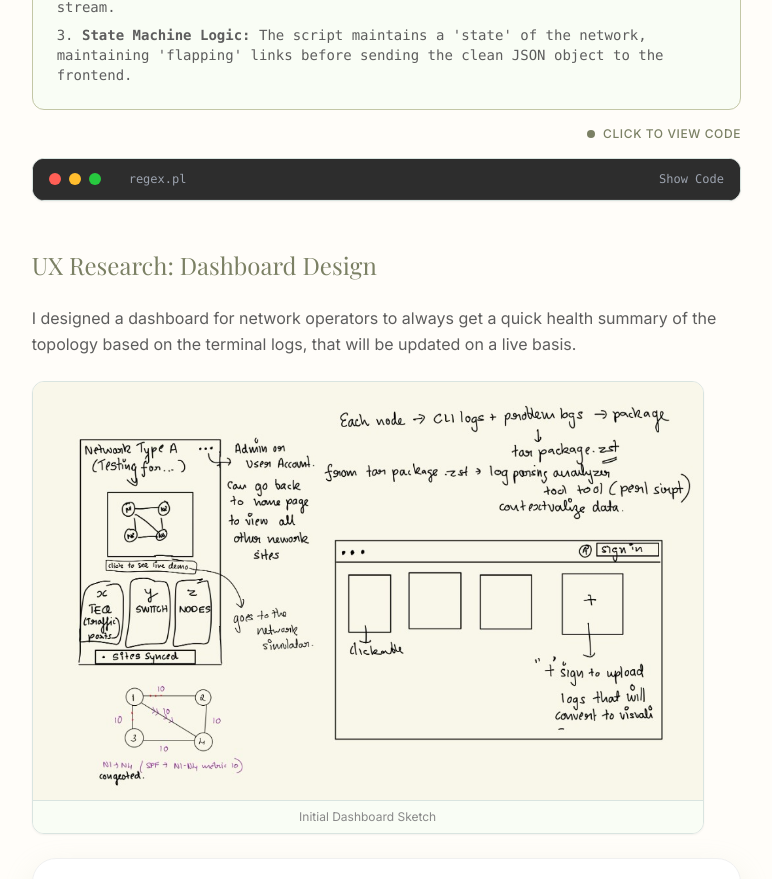
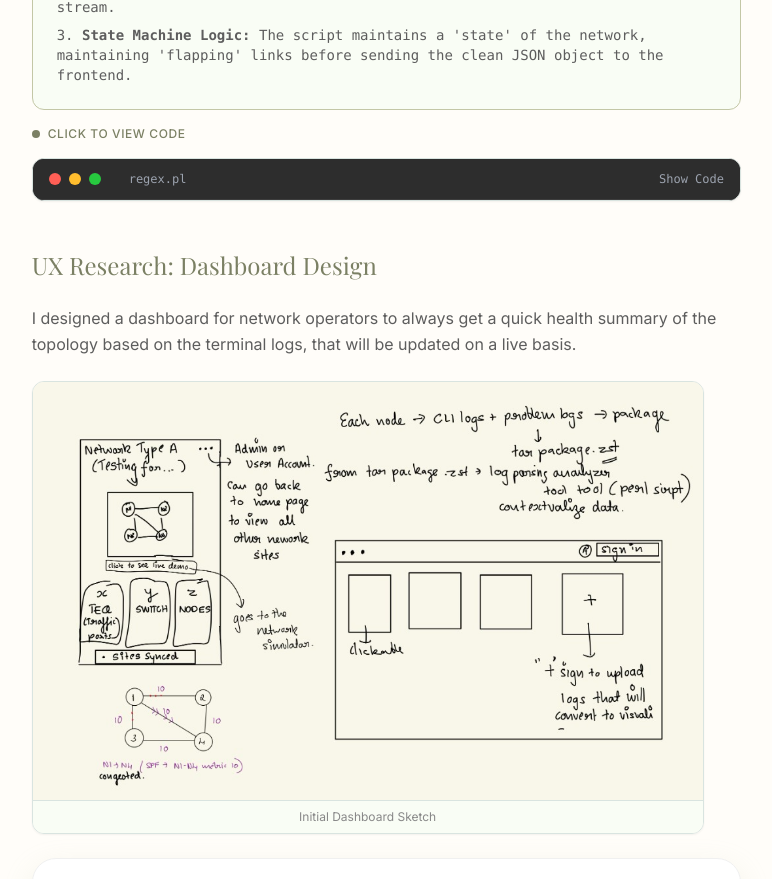
Before and after one commit to Maneesha9801/portfolio-website, a React (Vite) app: page /portfolio-website/netoptix in a window 1280 px wide. Shown: the part 3240-4119 px from the top of the page, without its empty margins (443-1215 px from the left). Built offline with nearby package versions, Linux system fonts and the light colour scheme; a web font is replaced by a local one.

Commit message:
style: Align code view notification to the left in NetOptix

```diff
--- a/src/components/NetOptix.tsx
+++ b/src/components/NetOptix.tsx
@@ -255,7 +255,7 @@
                                             </ol>
                                         </div>
 
-                                        <div className="flex justify-end items-center gap-2 mt-6 mb-2">
+                                        <div className="flex justify-start items-center gap-2 mt-6 mb-2">
                                             <span className="relative flex h-2 w-2">
                                                 <span className="animate-ping absolute inline-flex h-full w-full rounded-full bg-[#7b8064] opacity-75"></span>
                                                 <span className="relative inline-flex rounded-full h-2 w-2 bg-[#7b8064]"></span>
```
